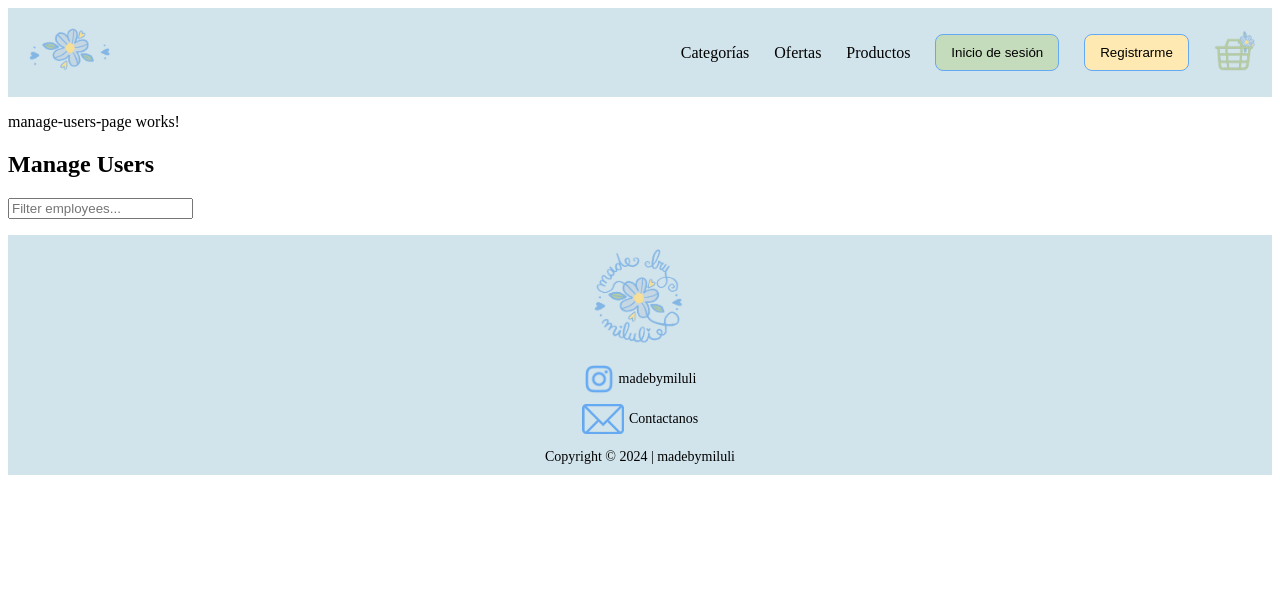
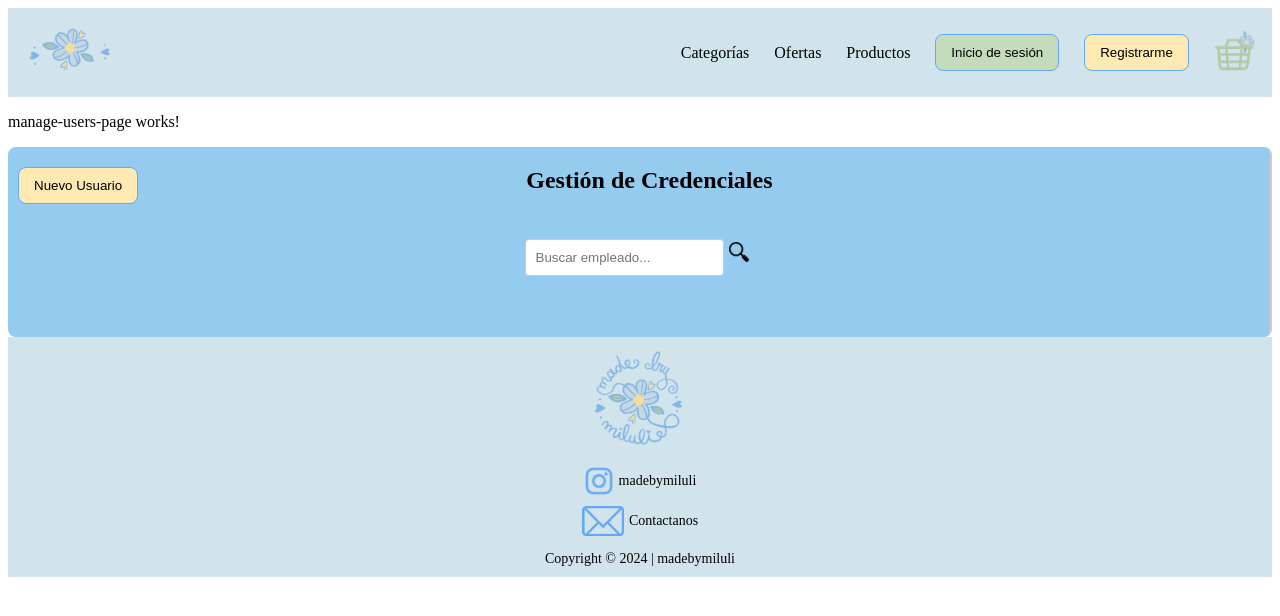
Before and after one commit to AceiteDeOliva/TPFinalMadeByMiluli, an Angular app in the folder e-commerce/: page /manageUsers in a window 1280 px wide. Shown: the top 616 px of the page. Built offline with nearby package versions, Linux system fonts and the light colour scheme.

Commit message:
style gestion credenciales

```diff
--- a/e-commerce/src/app/component/manage-users/manage-users.component.css
+++ b/e-commerce/src/app/component/manage-users/manage-users.component.css
@@ -1,79 +1,93 @@
+.manage-users {
+  flex: 1;
+  padding: 10px;
+  border-right: 2px solid #ccc;
+  background-color: #95CBEE;
+  text-align: center; /* Center text for the main container */
+  border-radius: 8px;
+}
+
+.header-container {
+  display: flex;
+  align-items: center; /* Center items vertically */
+  justify-content: space-between; /* Space between heading and button */
+  margin-bottom: 20px; /* Space below the header */
+  width: 92%; /* Adjust as needed */
+}
+
+
+
+.nuevo {
+  background-color: #FEE9B2; /* Button background color */
+  border: 1px solid rgb(100, 169, 243); /* Button border color */
+  padding: 10px 15px;
+  color: #000;
+  border-radius: 8px;
+  cursor: pointer;
+  transition: background-color 0.3s, color 0.3s;
+}
+
+h2 {
+  margin: 0; /* Remove default margin to keep alignment */
+  flex-grow: 1; /* Allow the heading to take up remaining space */
+  text-align: center; /* Center the heading text */
+}
+
 .full-container {
-  background-color: #95CBEE; /* Background color for the entire container */
   display: flex;
-  flex-direction: row; /* List and form side by side */
-  text-align: center;
-  padding: 30px; /* Padding around the container */
-  align-items: flex-start; /* Align items to the top */
-  margin: 15px; /* Margin around the container */
-  border-radius: 12px; /* Rounded corners */
-  box-shadow: 0 2px 10px rgba(0, 0, 0, 0.1); /* Shadow effect */
+  gap: 20px;
+  align-items: flex-start;
 }
+
 .icon{
   height: 20px;
   margin-left: 5px;
   margin-right: 5px;
 
 }
-
 .employee-list {
-  flex: 1; /* Take available space */
-  margin-right: 20px; /* Space between list and form */
-  padding: 10px; /* Padding inside the employee list */
-  border-right: 2px solid #ccc; /* Visual separation */
+  flex: 1;
+  padding: 10px;
+  border-right: 2px;
+  background-color: #95CBEE;
 }
 
-.employee-list div {
-  padding: 10px; /* Padding inside each employee item */
-  background-color: #C4DCBB; /* Background for employee items */
-  border-radius: 8px; /* Rounded corners for employee items */
-  margin-bottom: 10px; /* Space between employee items */
-  transition: background-color 0.3s; /* Smooth transition for hover effect */
+.employee-list ul {
+  list-style-type: none;
+  padding: 0;
 }
 
-.employee-list div:hover {
-  background-color: #A8D2A1; /* Change color on hover */
+.employee-list li {
+  padding: 10px;
+  background-color: #C4DCBB;
+  border-radius: 8px;
+  margin-bottom: 10px;
+  transition: background-color 0.3s;
+  cursor: pointer;
 }
 
-form {
-  background-color: #C4DCBB; /* Background color for the form */
-  display: flex;
-  flex-direction: column; /* Stack form items vertically */
-  text-align: center;
-  padding: 30px; /* Padding for the form */
-  align-items: center; /* Center align form items */
-  margin: 15px; /* Margin around the form */
-  border-radius: 12px; /* Rounded corners for the form */
-  box-shadow: 0 2px 10px rgba(0, 0, 0, 0.1); /* Shadow effect */
-  flex: 1; /* Take available space */
+.employee-list li:hover {
+  background-color: #87a77c;
 }
 
-.form-control-nombre-container {
-  display: flex; /* Flexbox for name container */
-  justify-content: center;
-  gap: 20px; /* Space between input fields */
-}
 
-.form-control-nombre {
-  display: flex;
-  flex-direction: column; /* Stack fields vertically */
-}
-
-.form-control-nombre input {
-  padding: 10px; /* Padding for input fields */
-  border: 1px solid #ccc; /* Border for input fields */
-  border-radius: 4px; /* Rounded corners for input fields */
-  margin-top: 5px; /* Margin on top of input fields */
+.form-container {
+  flex: 1;
+  background-color: #C4DCBB;
+  padding: 20px;
+  border-radius: 12px;
+  box-shadow: 0 2px 10px rgba(0, 0, 0, 0.1);
 }
 
 .form-control {
-  margin-top: 15px; /* Margin for form controls */
+  width: 100%;
+  margin-top: 15px;
 }
 
 .form-control label {
-  display: block; /* Block display for labels */
-  margin-bottom: 5px; /* Margin below labels */
-  font-weight: bold; /* Bold labels */
+  display: block;
+  font-weight: bold;
+  margin-bottom: 5px;
 }
 
 .form-control input,
@@ -85,18 +99,36 @@ form {
   margin-bottom: 5px;
 }
 
+/* Button styling */
 button {
-  background-color: #FEE9B2; /* Background color for buttons */
-  border: 1px solid rgb(100, 169, 243); /* Border color for buttons */
-  padding: 10px 15px; /* Padding for buttons */
-  cursor: pointer; /* Pointer cursor on hover */
-  margin-top: 20px; /* Margin on top of buttons */
-  color: #000000; /* Text color for buttons */
-  border-radius: 8px; /* Rounded corners for buttons */
-  transition: background-color 0.3s, color 0.3s; /* Smooth transition for hover */
+  background-color: #FEE9B2; /* Original button background color */
+  border: 1px solid rgb(100, 169, 243); /* Original button border color */
+  padding: 10px 15px;
+  color: #000;
+  border-radius: 8px;
+  cursor: pointer;
+  transition: background-color 0.3s, color 0.3s;
+  margin-top: 10px;
 }
 
 button:hover {
-  background-color: #95CBEE; /* Change background color on hover */
-  color: white; /* Change text color on hover */
+  background-color: #95CBEE; /* Original button hover background color */
+  color: white;
 }
+
+/* Alert styles */
+.alert {
+  padding: 10px;
+  border-radius: 8px;
+  margin-top: 10px;
+}
+
+.alert-success {
+  background-color: #D4EDDA;
+  color: #155724;
+}
+
+.alert-danger {
+  background-color: #F8D7DA;
+  color: #721C24;
+}
--- a/e-commerce/src/app/component/manage-users/manage-users.component.html
+++ b/e-commerce/src/app/component/manage-users/manage-users.component.html
@@ -1,24 +1,44 @@
 <div class="manage-users">
-  <h2>Manage Users</h2>
+  <div class="header-container">
+    <button routerLink="register" class="nuevo">Nuevo Usuario</button>
+    <h2>Gestión de Credenciales</h2>
+  </div>
+  <div class="employee-list">
+    <input
+      type="text"
+      placeholder="Buscar empleado..."
+      [(ngModel)]="filterText"
+      (input)="filterEmployees()"
+      class="filter-input"
+    />
+    <img src="/Assets/Logo made by miluli/pngegg.png" alt="logo" class="icon" style="cursor: pointer;">
 
-  <input type="text" placeholder="Filter employees..." [(ngModel)]="filterText" (input)="filterEmployees()" />
-
+    <div class="full-container">
+      <div class="employee-list">
         <ul>
           <li *ngFor="let employee of filteredEmployees" (click)="selectEmployee(employee)">
-      {{ employee.name }} {{ employee.surname }} - {{ employee.email }}
+            <h1>{{ employee.credential }}<br></h1>
+            <strong>Nombre:</strong> {{ employee.name }}<br>
+            <strong>Apellido:</strong> {{ employee.surname }}<br>
+            <strong>Email:</strong> {{ employee.email }}
           </li>
         </ul>
+      </div>
 
-  <div *ngIf="selectedEmployee">
+      <!-- Form container on the right -->
+      <div *ngIf="selectedEmployee" class="form-container">
+        <button (click)="onCancel()">X</button>
         <app-profile-update-form
           [userData]="selectedEmployee"
           [isAdmin]="isAllowed"
           (saveChanges)="onSaveChanges()">
         </app-profile-update-form>
-    <button (click)="onDelete()">Delete Employee</button>
-    <button (click)="onCancel()">Cancel</button>
+        <button (click)="onDelete()">Eliminar Empleado</button>
+      </div>
     </div>
 
+    <!-- Success and error messages -->
     <div *ngIf="successMessage" class="alert alert-success">{{ successMessage }}</div>
     <div *ngIf="errorMessage" class="alert alert-danger">{{ errorMessage }}</div>
   </div>
+</div>
--- a/e-commerce/src/app/component/manage-users/manage-users.component.ts
+++ b/e-commerce/src/app/component/manage-users/manage-users.component.ts
@@ -126,13 +126,12 @@ export class ManageUsersComponent implements OnInit {
 
   onCancel() {
     this.isEditing = false;
-    if (this.selectedEmployee) {
-      this.profileForm.patchValue(this.selectedEmployee);
-    }
-    if (this.isAllowed) {
-      this.profileForm.get('credential')?.disable();
-    }
+    this.selectedEmployee = null; // Clear selectedEmployee to close the form
+    this.profileForm.reset(); // Reset the form fields
+    this.successMessage = null;
+    this.errorMessage = null;
   }
+
 
   onCloseUpdateForm() {
     this.isEditing = false;
```
Also changed, not shown: e-commerce/public/Assets/Logo made by miluli/pngegg.png (added). Lines whose indentation alone changed are shown as unchanged.
